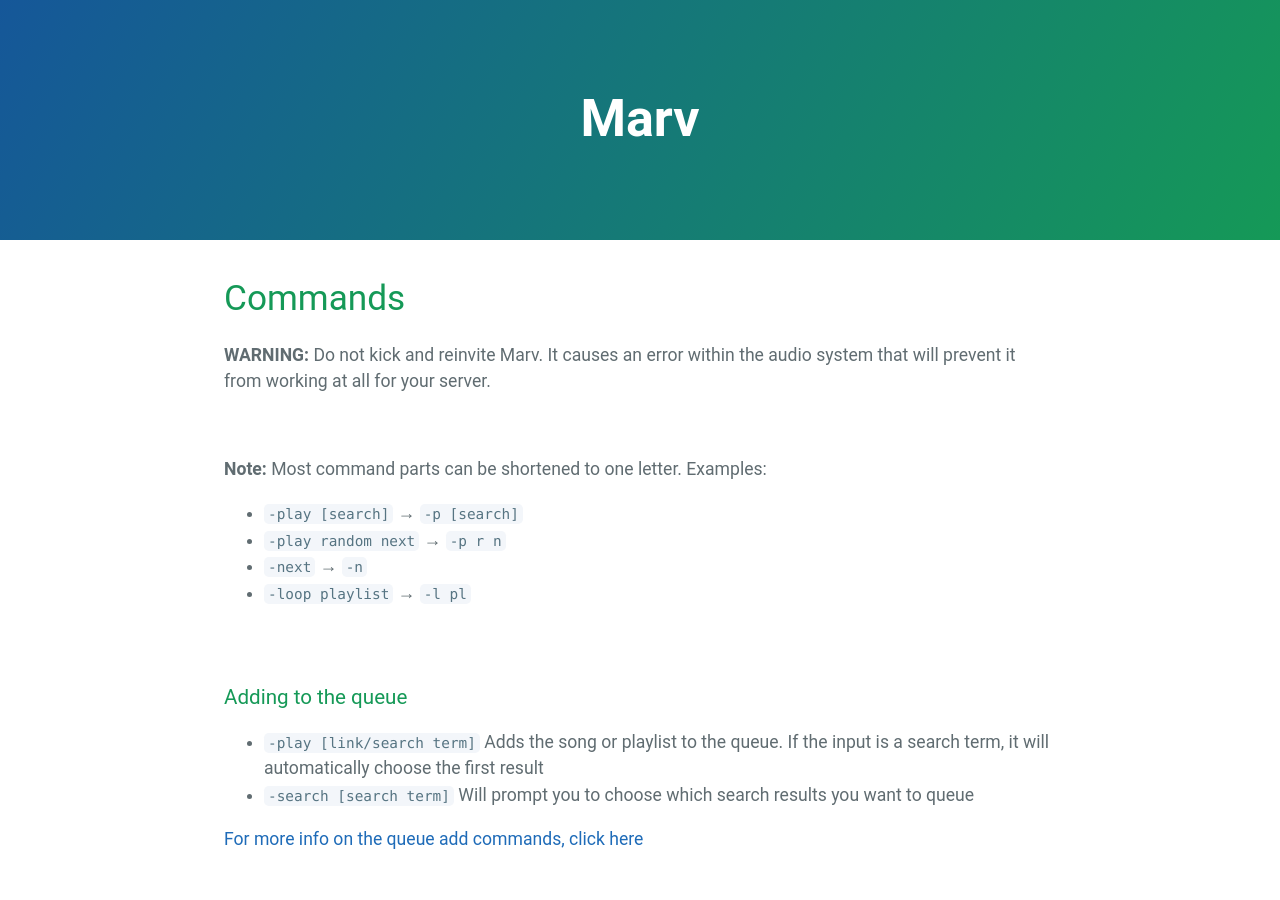
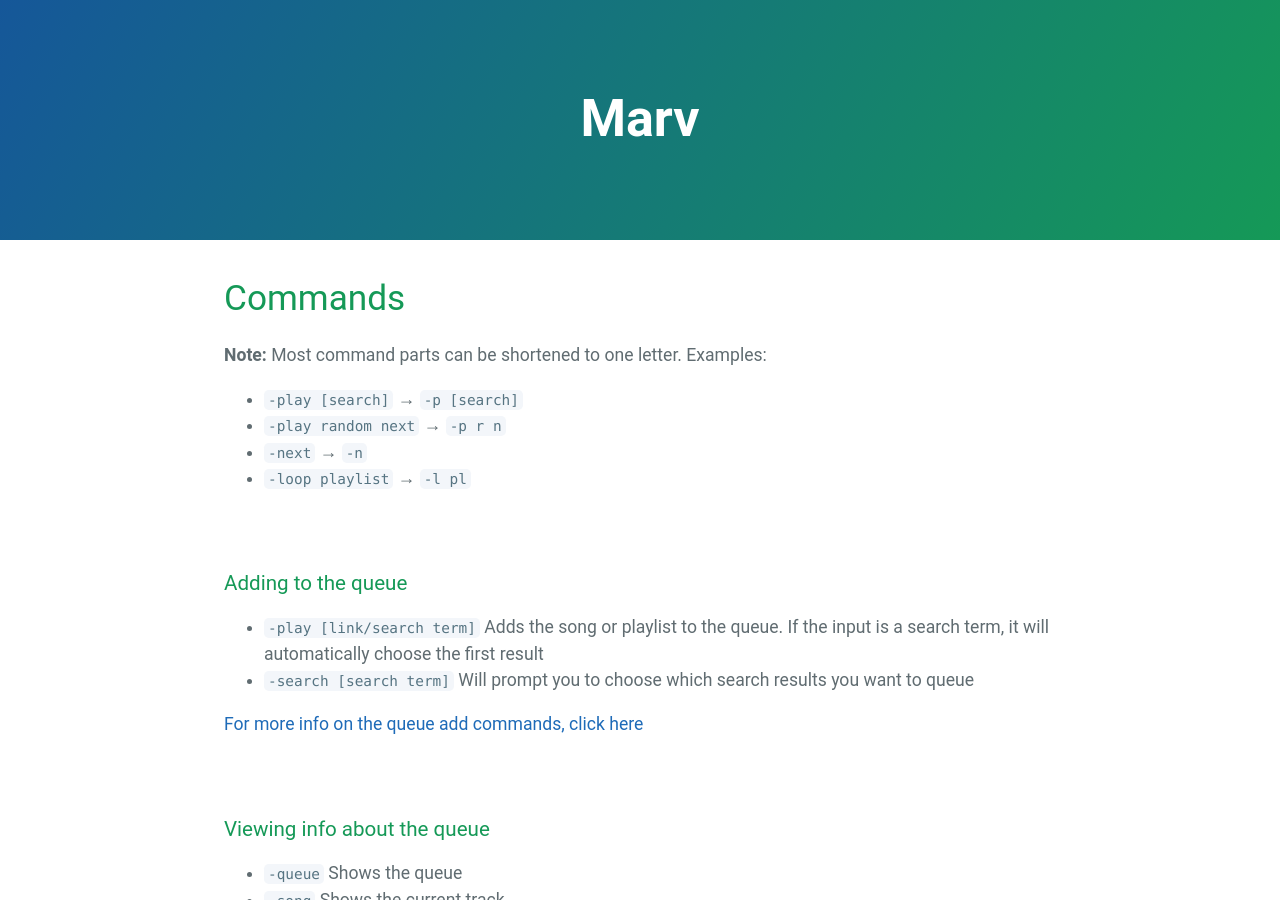
Before and after one commit to mymindishazel/marv-docs, a Jekyll site: the page built from commands.md, in a window 1280 px wide and 900 px high. Built offline with Jekyll 4.4.1, drawn with Linux system fonts in a browser that asks for light colours; our own code applies the rules of GitHub Pages for plain Markdown files.

Commit message:
Update commands.md

```diff
--- a/commands.md
+++ b/commands.md
@@ -1,8 +1,4 @@
 # Commands
-
-**WARNING:** Do not kick and reinvite Marv. It causes an error within the audio system that will prevent it from working at all for your server.
-
-<br>
 
 **Note:** Most command parts can be shortened to one letter. Examples:
 - `-play [search]` → `-p [search]`
```
